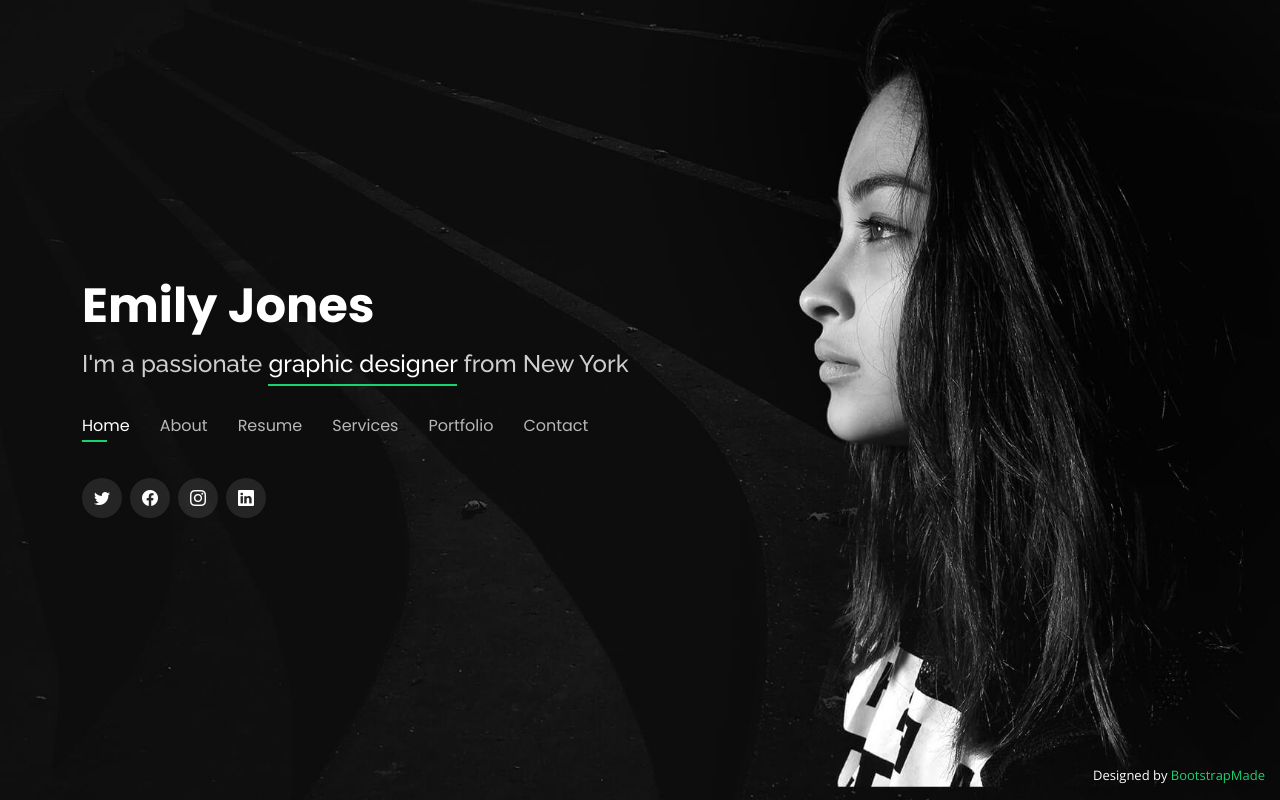
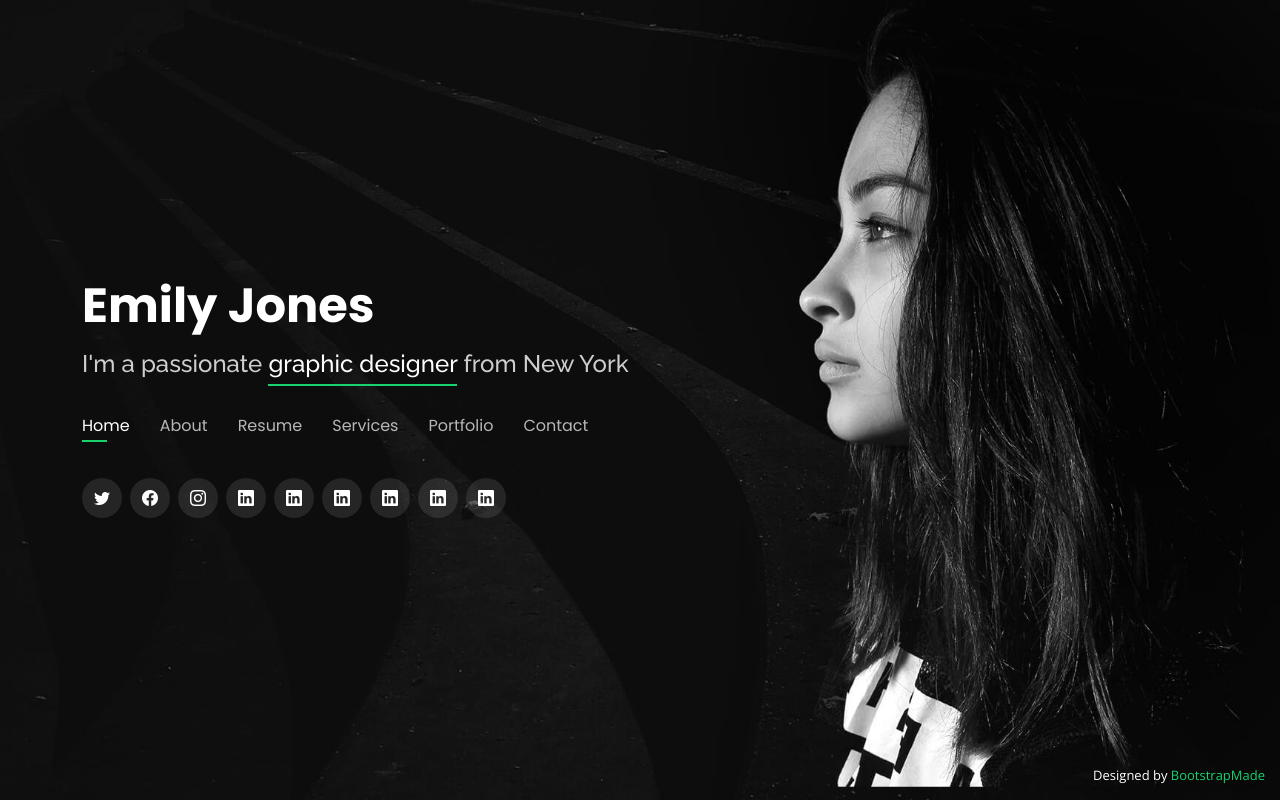
Before and after one commit to brightonyoung/BrightUX, a plain HTML site: page index.html in a window 1280 px wide. Drawn offline with nearby package versions, Linux system fonts and the light colour scheme.

```diff
--- a/index.html
+++ b/index.html
@@ -5,7 +5,7 @@
   <meta charset="utf-8">
   <meta content="width=device-width, initial-scale=1.0" name="viewport">
 
-  <title>Personal Bootstrap Template</title>
+  <title>Brighton Young</title>
   <meta content="" name="description">
   <meta content="" name="keywords">
 
@@ -62,6 +62,11 @@
         <a href="#" class="twitter"><i class="bi bi-twitter"></i></a>
         <a href="#" class="facebook"><i class="bi bi-facebook"></i></a>
         <a href="#" class="instagram"><i class="bi bi-instagram"></i></a>
+        <a href="#" class="linkedin"><i class="bi bi-linkedin"></i></a>
+        <a href="#" class="linkedin"><i class="bi bi-linkedin"></i></a>
+        <a href="#" class="linkedin"><i class="bi bi-linkedin"></i></a>
+        <a href="#" class="linkedin"><i class="bi bi-linkedin"></i></a>
+        <a href="#" class="linkedin"><i class="bi bi-linkedin"></i></a>
         <a href="#" class="linkedin"><i class="bi bi-linkedin"></i></a>
       </div>
 
```
Also changed, not shown: assets/img/a.jpg (added), assets/img/b.jpg (added), assets/img/c.jpg (added), assets/img/d.jpg (added), assets/img/e.jpg (added), assets/img/f.jpg (added), assets/img/g.jpg (added), assets/img/h.jpg (added), assets/img/i.jpg (added), assets/img/j.jpg (added), assets/img/k.jpg (added), assets/img/l.jpg (added), assets/img/m.jpg (added), assets/img/n.jpg (added).
